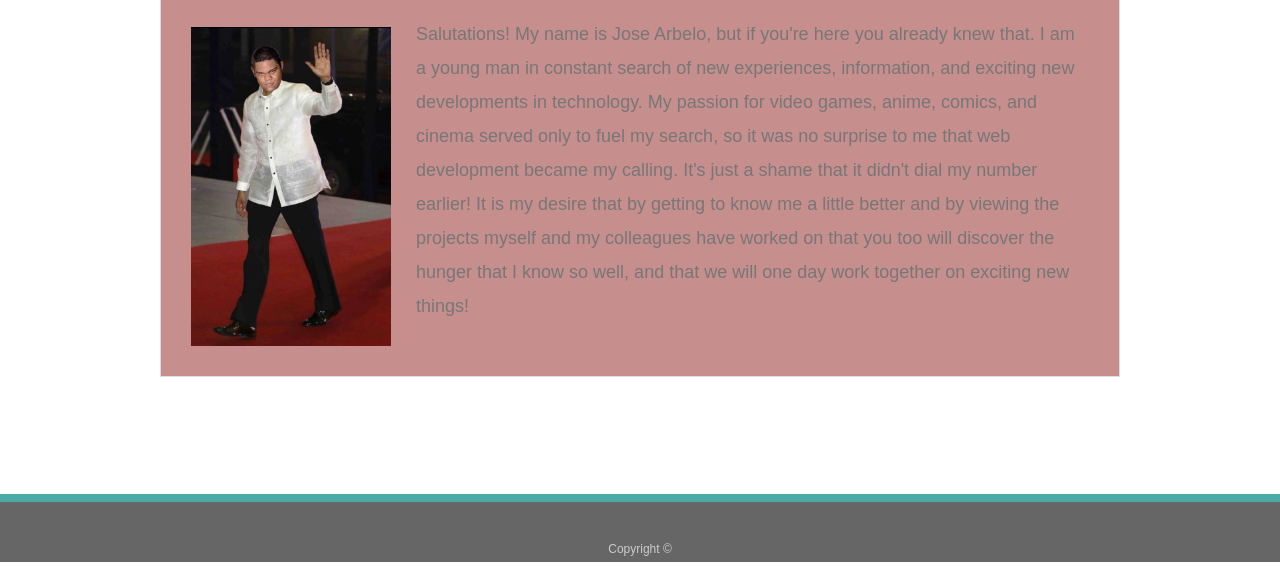
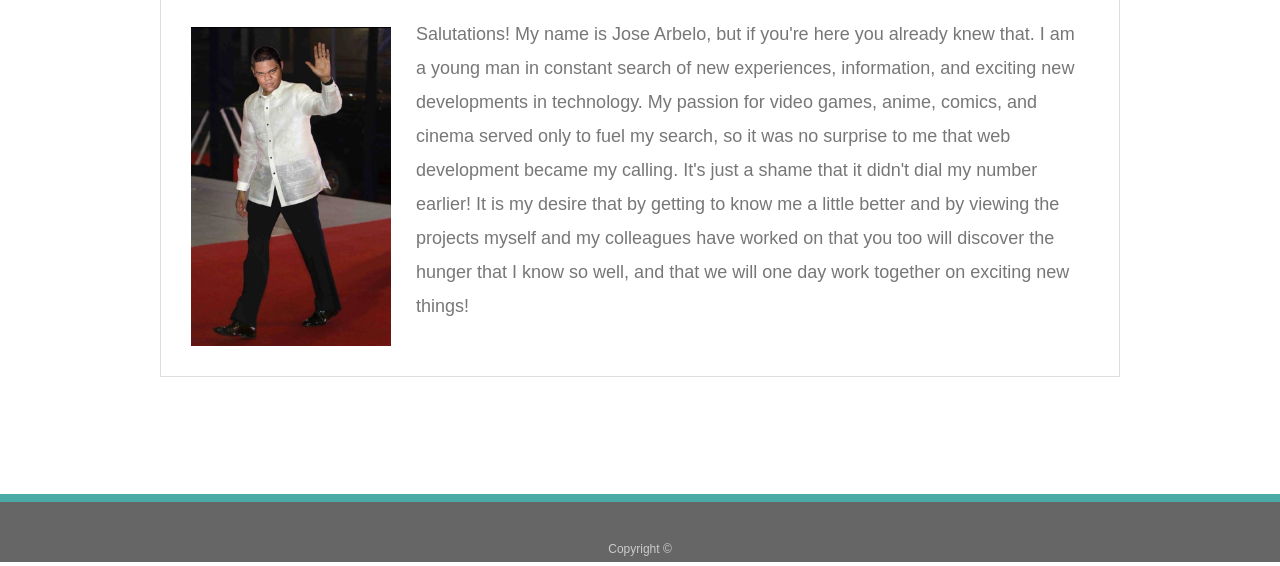
Before and after one commit to Baldir407/Basic-Portfolio, a plain HTML site: page index.html in a window 1280 px wide. Shown: the part 236-802 px from the top of the page. Drawn offline with Linux system fonts and the light colour scheme.

Commit message:
Second Revised Commit

```diff
--- a/assets/css/style.css
+++ b/assets/css/style.css
@@ -130,7 +130,7 @@ body {
     max-width: 960px;
     padding: 30px;
     margin: 0 0 40px;
-    background: rgb(199, 142, 142);
+    background: #fff;
     border: 1px solid #ddd;
   }
 
```
Also changed, not shown: assets/images/artist-website.jpg (renamed from assets/images/b1da4c5f8f11bd5e3a6e27a10cdb5119.jpg), assets/images/epic-logo.jpg (renamed from assets/images/16711800_1507360805949537_3062369468274591572_n.jpg), assets/images/github-logo.png (renamed from assets/images/9919.png), assets/images/linkedin-logo.jpg (renamed from assets/images/246x0w.jpg), assets/images/rainway-logo.jpg (renamed from assets/images/RL2Sw7zu_400x400.jpg).
